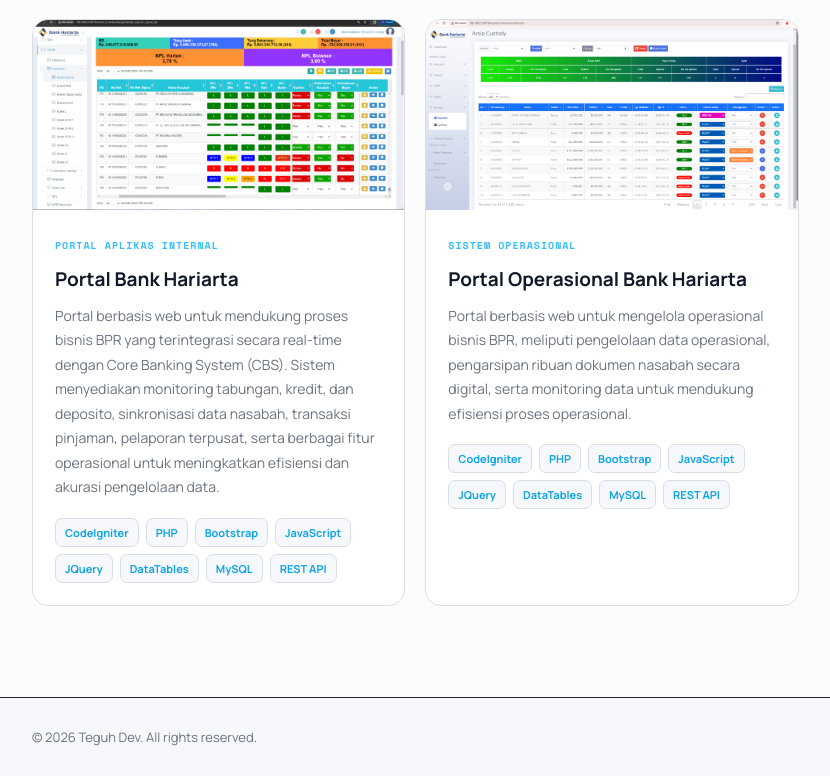
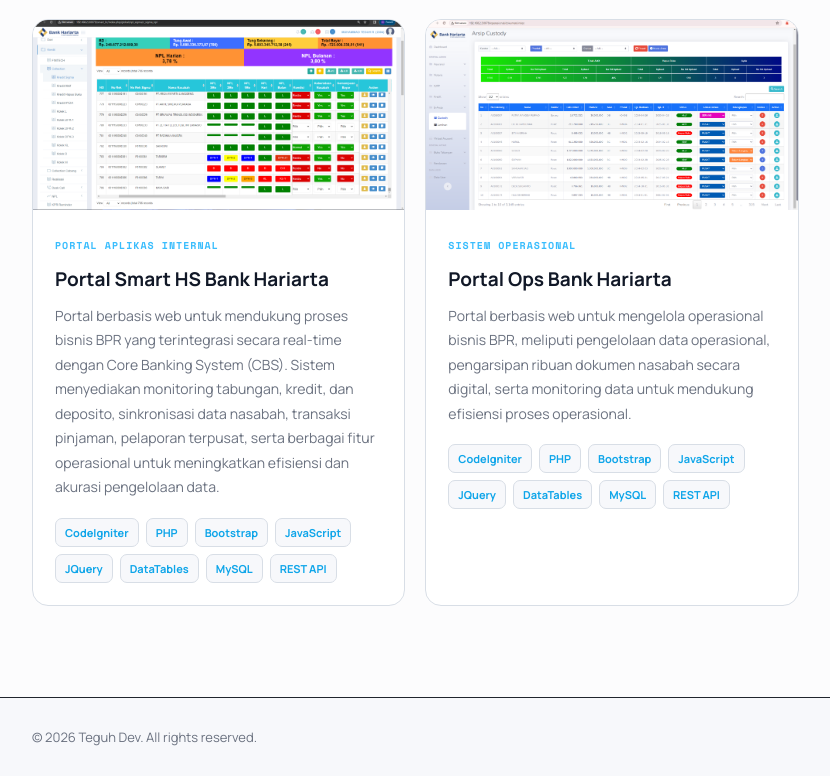
Before and after one commit to muhammadteguhrizki/teguhdev, a React (Vite) app: page /#/project in a window 1280 px wide. Shown: the part 2130-2906 px from the top of the page, without its empty margins (28-858 px from the left). Built offline with nearby package versions, Linux system fonts and the light colour scheme.

Commit message:
update project name

```diff
--- a/src/pages/Projects.tsx
+++ b/src/pages/Projects.tsx
@@ -117,7 +117,7 @@ const projects = [
   },
   {
     category: "PORTAL APLIKAS INTERNAL",
-    title: "Portal Bank Hariarta",
+    title: "Portal Smart HS Bank Hariarta",
     description:
       "Portal berbasis web untuk mendukung proses bisnis BPR yang terintegrasi secara real-time dengan Core Banking System (CBS). Sistem menyediakan monitoring tabungan, kredit, dan deposito, sinkronisasi data nasabah, transaksi pinjaman, pelaporan terpusat, serta berbagai fitur operasional untuk meningkatkan efisiensi dan akurasi pengelolaan data.",
     image: getImagePath("/img/projects/kredit-hs.png"),
@@ -134,7 +134,7 @@ const projects = [
   },
   {
     category: "SISTEM OPERASIONAL",
-    title: "Portal Operasional Bank Hariarta",
+    title: "Portal Ops Bank Hariarta",
     description:
       "Portal berbasis web untuk mengelola operasional bisnis BPR, meliputi pengelolaan data operasional, pengarsipan ribuan dokumen nasabah secara digital, serta monitoring data untuk mendukung efisiensi proses operasional.",
     image: getImagePath("/img/projects/portal-ops.png"),
```
